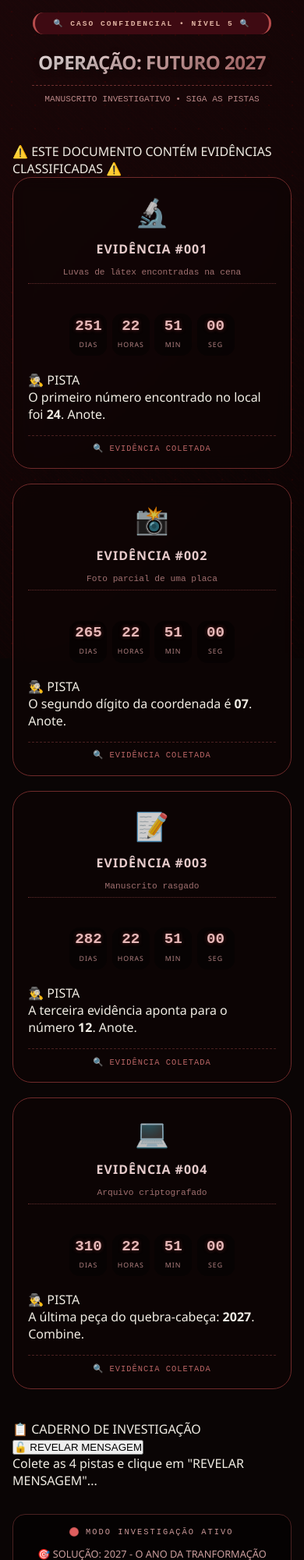
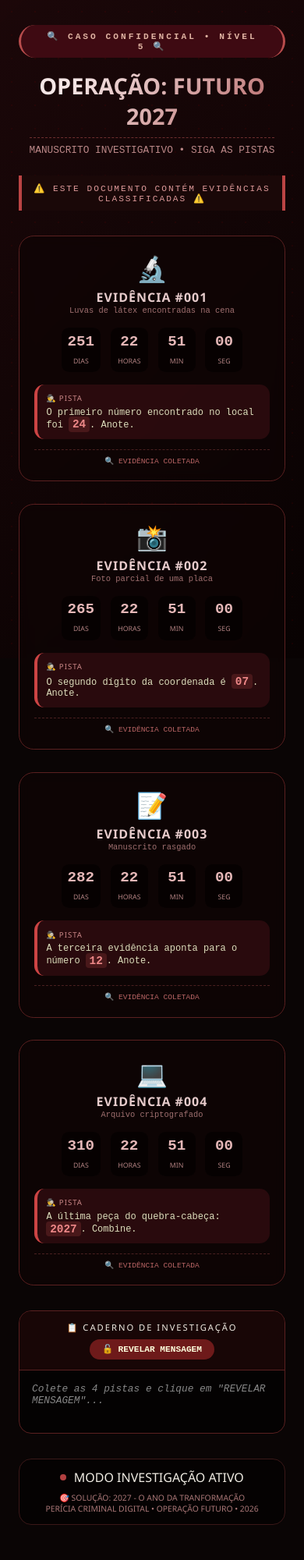
Before and after one commit to Isaa22/pprojetandoavida, a plain HTML site: page index.html in a window 390 px wide. Shown: the top 2000 px of the page at 78% size. Drawn offline with Linux system fonts and the light colour scheme.

Commit message:
Update style.css

```diff
--- a/style.css
+++ b/style.css
@@ -22,10 +22,8 @@ body::before {
     left: 0;
     width: 100%;
     height: 100%;
-    background-image:
-        radial-gradient(rgba(139, 0, 0, 0.15) 1.5px, transparent 1.5px),
-        repeating-linear-gradient(45deg, rgba(80, 20, 20, 0.05) 0px, rgba(80, 20, 20, 0.05) 2px, transparent 2px, transparent 8px);
-    background-size: 30px 30px, 16px 16px;
+    background-image: radial-gradient(rgba(139, 0, 0, 0.12) 1.5px, transparent 1.5px);
+    background-size: 30px 30px;
     pointer-events: none;
     z-index: 0;
 }
@@ -37,11 +35,10 @@ body::after {
     left: 0;
     width: 100%;
     height: 100%;
-    background: linear-gradient(135deg, rgba(30, 8, 10, 0.85) 0%, rgba(10, 3, 3, 0.95) 100%);
+    background: linear-gradient(135deg, rgba(30, 8, 10, 0.9) 0%, rgba(8, 2, 2, 0.98) 100%);
     z-index: -1;
 }
 
-/* Container principal */
 .container {
     max-width: 1400px;
     width: 100%;
@@ -50,11 +47,10 @@ body::after {
     z-index: 2;
 }
 
-/* Cabeçalho - igual ao seu, mas refinado */
+/* Cabeçalho */
 .crime-header {
     text-align: center;
-    margin-bottom: 3rem;
-    position: relative;
+    margin-bottom: 1.5rem;
 }
 
 .badge {
@@ -62,163 +58,302 @@ body::after {
     background: #3e0a12;
     padding: 0.5rem 1.5rem;
     border-radius: 40px;
-    font-size: 0.75rem;
+    font-size: 0.7rem;
     letter-spacing: 3px;
     font-weight: 600;
-    text-transform: uppercase;
     border-left: 3px solid #b84c4c;
     border-right: 3px solid #b84c4c;
-    margin-bottom: 1.2rem;
+    margin-bottom: 1rem;
     color: #e0b3a2;
     font-family: monospace;
 }
 
 h1 {
-    font-size: clamp(1.8rem, 7vw, 3.2rem);
+    font-size: clamp(1.8rem, 7vw, 3rem);
     font-weight: 800;
     background: linear-gradient(135deg, #f5e6e6 20%, #c27e7e 80%);
     background-clip: text;
     -webkit-background-clip: text;
     color: transparent;
-    text-shadow: 0 2px 8px rgba(0,0,0,0.4);
-    letter-spacing: -0.5px;
 }
 
 .sub {
     font-family: monospace;
-    font-size: 0.85rem;
+    font-size: 0.8rem;
     color: #b88;
     border-top: 1px dashed #6e2f2f;
     display: inline-block;
-    margin-top: 0.8rem;
-    padding-top: 0.7rem;
-    padding-left: 1rem;
-    padding-right: 1rem;
+    margin-top: 0.5rem;
+    padding-top: 0.5rem;
 }
 
-/* Grid de eventos - múltiplos cards como no original */
+/* Banner de aviso */
+.warning-banner {
+    background: #1a0808;
+    text-align: center;
+    padding: 0.6rem;
+    margin-bottom: 2rem;
+    font-family: monospace;
+    font-size: 0.7rem;
+    letter-spacing: 2px;
+    border-left: 4px solid #b44;
+    border-right: 4px solid #b44;
+    color: #d99;
+}
+
+/* Grid de eventos */
 .events-grid {
     display: grid;
-    grid-template-columns: repeat(auto-fit, minmax(320px, 1fr));
+    grid-template-columns: repeat(auto-fit, minmax(300px, 1fr));
     gap: 1.8rem;
-    margin-bottom: 2.5rem;
+    margin-bottom: 2rem;
 }
 
-/* Card de evento individual */
+/* Card de evento */
 .event-card {
-    background: rgba(15, 5, 5, 0.65);
-    backdrop-filter: blur(10px);
-    border-radius: 1.5rem;
-    padding: 1.8rem 1.2rem;
-    border: 1px solid #6e2a2a;
+    background: rgba(15, 5, 5, 0.7);
+    backdrop-filter: blur(8px);
+    border-radius: 1.2rem;
+    padding: 1.2rem;
+    border: 1px solid #5a2020;
     transition: all 0.3s ease;
     position: relative;
-    overflow: hidden;
-}
-
-.event-card::before {
-    content: '';
-    position: absolute;
-    top: 0;
-    left: 0;
-    right: 0;
-    height: 3px;
-    background: linear-gradient(90deg, #8b1a1a, #c44, #8b1a1a);
-    opacity: 0;
-    transition: opacity 0.3s;
 }
 
 .event-card:hover {
-    transform: translateY(-6px);
+    transform: translateY(-5px);
     border-color: #9b3030;
-    box-shadow: 0 20px 30px -15px rgba(0,0,0,0.5);
-}
-
-.event-card:hover::before {
-    opacity: 1;
+    box-shadow: 0 15px 25px -12px rgba(0,0,0,0.6);
 }
 
 .event-icon {
-    font-size: 2.2rem;
+    font-size: 2rem;
     text-align: center;
-    margin-bottom: 0.8rem;
-    opacity: 0.8;
+    margin-bottom: 0.3rem;
 }
 
 .event-title {
-    font-size: 1.2rem;
+    font-size: 1rem;
     text-align: center;
     color: #e6cbcb;
     letter-spacing: 1px;
-    margin-bottom: 0.3rem;
-    font-weight: 600;
 }
 
 .event-subtitle {
-    font-size: 0.7rem;
+    font-size: 0.65rem;
     text-align: center;
     color: #a07070;
     font-family: monospace;
-    margin-bottom: 1.2rem;
-    padding-bottom: 0.5rem;
-    border-bottom: 1px dotted #632c2c;
-    display: inline-block;
-    width: 100%;
+    margin-bottom: 1rem;
 }
 
-/* Display da contagem - igual ao layout original */
+/* Display da contagem */
 .countdown-display {
     display: flex;
     justify-content: center;
-    gap: 1rem;
+    gap: 0.8rem;
+    margin: 1rem 0;
     flex-wrap: wrap;
-    margin: 1.2rem 0;
 }
 
 .time-block {
     text-align: center;
-    background: rgba(0,0,0,0.4);
-    padding: 0.5rem 0.6rem;
-    border-radius: 0.8rem;
-    min-width: 65px;
+    background: rgba(0,0,0,0.5);
+    padding: 0.4rem 0.5rem;
+    border-radius: 0.6rem;
+    min-width: 55px;
 }
 
 .time-number {
-    font-size: 1.8rem;
+    font-size: 1.5rem;
     font-weight: 800;
     font-family: 'Courier New', monospace;
     color: #e6b8b8;
     display: block;
-    line-height: 1;
-    text-shadow: 0 0 5px rgba(200, 80, 80, 0.5);
 }
 
 .time-label {
-    font-size: 0.65rem;
+    font-size: 0.55rem;
     text-transform: uppercase;
     color: #b08080;
+}
+
+/* CAIXA DE PISTA - NOVO */
+.clue-box {
+    background: rgba(60, 15, 20, 0.6);
+    border-radius: 0.8rem;
+    padding: 0.7rem;
+    margin: 0.8rem 0;
+    border-left: 4px solid #c44;
+    cursor: pointer;
+    transition: all 0.2s;
+}
+
+.clue-box:hover {
+    background: rgba(90, 25, 30, 0.8);
+    transform: scale(1.01);
+}
+
+.clue-icon {
+    font-size: 0.6rem;
+    color: #c88;
     letter-spacing: 1px;
+    margin-bottom: 0.3rem;
+}
+
+.clue-text {
+    font-size: 0.75rem;
+    font-family: monospace;
+    color: #ddb;
+}
+
+.highlight {
+    color: #e88;
+    font-size: 0.9rem;
+    background: rgba(200, 80, 80, 0.2);
+    padding: 0.1rem 0.3rem;
+    border-radius: 4px;
 }
 
 .evidence-tag {
     text-align: center;
-    font-size: 0.65rem;
+    font-size: 0.6rem;
     font-family: monospace;
     color: #b66;
-    margin-top: 1rem;
-    padding-top: 0.6rem;
+    margin-top: 0.8rem;
+    padding-top: 0.5rem;
     border-top: 1px dashed #4a2020;
-    letter-spacing: 1px;
 }
 
-/* Rodapé de status */
+/* PAINEL DO DETETIVE */
+.detective-panel {
+    background: rgba(0, 0, 0, 0.6);
+    border-radius: 1rem;
+    margin-top: 1rem;
+    overflow: hidden;
+    border: 1px solid #5a2020;
+}
+
+.panel-header {
+    display: flex;
+    justify-content: space-between;
+    align-items: center;
+    padding: 0.8rem 1.2rem;
+    background: rgba(30, 8, 8, 0.8);
+    border-bottom: 1px solid #5a2020;
+    font-size: 0.7rem;
+    letter-spacing: 2px;
+    flex-wrap: wrap;
+    gap: 0.5rem;
+}
+
+.reveal-btn {
+    background: #6e1a1a;
+    border: none;
+    color: #ffd;
+    padding: 0.4rem 1rem;
+    border-radius: 30px;
+    font-family: monospace;
+    font-size: 0.7rem;
+    cursor: pointer;
+    transition: 0.2s;
+    font-weight: bold;
+}
+
+.reveal-btn:hover {
+    background: #a22;
+    transform: scale(1.02);
+}
+
+.panel-notes {
+    padding: 1rem;
+    min-height: 80px;
+    font-family: monospace;
+    font-size: 0.8rem;
+    color: #ccc;
+}
+
+.note-placeholder {
+    color: #888;
+    font-style: italic;
+}
+
+.pista-coletada {
+    color: #8c8;
+    border-left: 3px solid #4c4;
+    padding-left: 0.8rem;
+    margin: 0.3rem 0;
+}
+
+/* MODAL DE SUCESSO */
+.modal {
+    display: none;
+    position: fixed;
+    z-index: 1000;
+    left: 0;
+    top: 0;
+    width: 100%;
+    height: 100%;
+    background: rgba(0, 0, 0, 0.9);
+    backdrop-filter: blur(8px);
+}
+
+.modal-content {
+    background: linear-gradient(145deg, #140808, #080202);
+    margin: 10% auto;
+    width: 90%;
+    max-width: 550px;
+    border-radius: 1.5rem;
+    border: 2px solid #a33;
+    animation: modalPop 0.4s ease;
+}
+
+@keyframes modalPop {
+    from { transform: scale(0.9); opacity: 0; }
+    to { transform: scale(1); opacity: 1; }
+}
+
+.modal-header {
+    display: flex;
+    justify-content: space-between;
+    padding: 1rem 1.5rem;
+    border-bottom: 1px solid #5a2020;
+}
+
+.modal-close {
+    font-size: 1.8rem;
+    cursor: pointer;
+    color: #a66;
+}
+
+.modal-body {
+    text-align: center;
+    padding: 1.5rem;
+}
+
+.modal-icon {
+    font-size: 3rem;
+}
+
+.secret-message {
+    background: #1a0a0a;
+    padding: 1rem;
+    border-radius: 1rem;
+    margin: 1rem 0;
+    font-family: monospace;
+    font-size: 1rem;
+    color: #ebb;
+    border: 1px solid #844;
+}
+
+/* Rodapé */
 .footer-status {
     margin-top: 2rem;
-    background: rgba(0,0,0,0.45);
+    background: rgba(0, 0, 0, 0.5);
     border-radius: 1rem;
-    padding: 1rem 1.5rem;
+    padding: 0.8rem;
     text-align: center;
-    border: 1px solid #4a2020;
+    border: 1px solid #3a1818;
 }
 
 .status-line {
@@ -226,91 +361,35 @@ h1 {
     align-items: center;
     justify-content: center;
     gap: 0.6rem;
-    margin-bottom: 0.8rem;
+    margin-bottom: 0.5rem;
 }
 
 .status-dot {
-    width: 10px;
-    height: 10px;
-    background-color: #b44;
+    width: 8px;
+    height: 8px;
+    background: #b44;
     border-radius: 50%;
-    animation: pulseDot 1.5s infinite;
+    animation: pulse 1.5s infinite;
 }
 
-@keyframes pulseDot {
-    0%, 100% { opacity: 0.4; transform: scale(1); background-color: #b44; }
-    50% { opacity: 1; transform: scale(1.2); background-color: #e66; }
+@keyframes pulse {
+    0%, 100% { opacity: 0.4; }
+    50% { opacity: 1; }
 }
 
-.status-text {
-    font-family: monospace;
-    font-size: 0.75rem;
-    letter-spacing: 2px;
-    color: #c99;
+.target-info, .copyright {
+    font-size: 0.65rem;
+    color: #a77;
 }
 
-.target-info {
-    font-size: 0.8rem;
-    color: #cb9e9e;
-    margin-bottom: 0.6rem;
-    font-weight: 500;
-}
-
-.copyright {
-    font-size: 0.65rem;
-    color: #7a5555;
-    font-family: monospace;
-}
-
-/* ========== RESPONSIVIDADE ========== */
-@media (max-width: 768px) {
-    body {
-        padding: 1rem;
+/* RESPONSIVIDADE */
+@media (max-width: 700px) {
+    .events-grid {
+        grid-template-columns: 1fr;
     }
 
-    .events-grid {
-        grid-template-columns: 1fr;
-        gap: 1.2rem;
-    }
-
-    .event-card {
-        padding: 1.2rem;
-    }
-
-    .countdown-display {
-        gap: 0.6rem;
-    }
-
-    .time-block {
-        min-width: 55px;
-        padding: 0.4rem;
-    }
-
-    .time-number {
-        font-size: 1.4rem;
-    }
-
-    .badge {
-        font-size: 0.6rem;
-        letter-spacing: 2px;
-    }
-
-    h1 {
-        font-size: 1.5rem;
-    }
-
-    .sub {
-        font-size: 0.7rem;
-    }
-
-    .status-text {
-        font-size: 0.65rem;
-    }
-}
-
-@media (max-width: 480px) {
-    .countdown-display {
-        gap: 0.4rem;
+    .panel-header {
+        flex-direction: column;
     }
 
     .time-block {
@@ -320,30 +399,15 @@ h1 {
     .time-number {
         font-size: 1.2rem;
     }
-
-    .time-label {
-        font-size: 0.55rem;
-    }
-
-    .event-title {
-        font-size: 1rem;
-    }
 }
 
-/* Scroll personalizado */
+/* Scroll */
 ::-webkit-scrollbar {
-    width: 6px;
+    width: 5px;
 }
-
 ::-webkit-scrollbar-track {
     background: #1a0a0a;
 }
-
 ::-webkit-scrollbar-thumb {
     background: #6e2f2f;
-    border-radius: 10px;
 }
-
-::-webkit-scrollbar-thumb:hover {
-    background: #a13e3e;
-}
```
